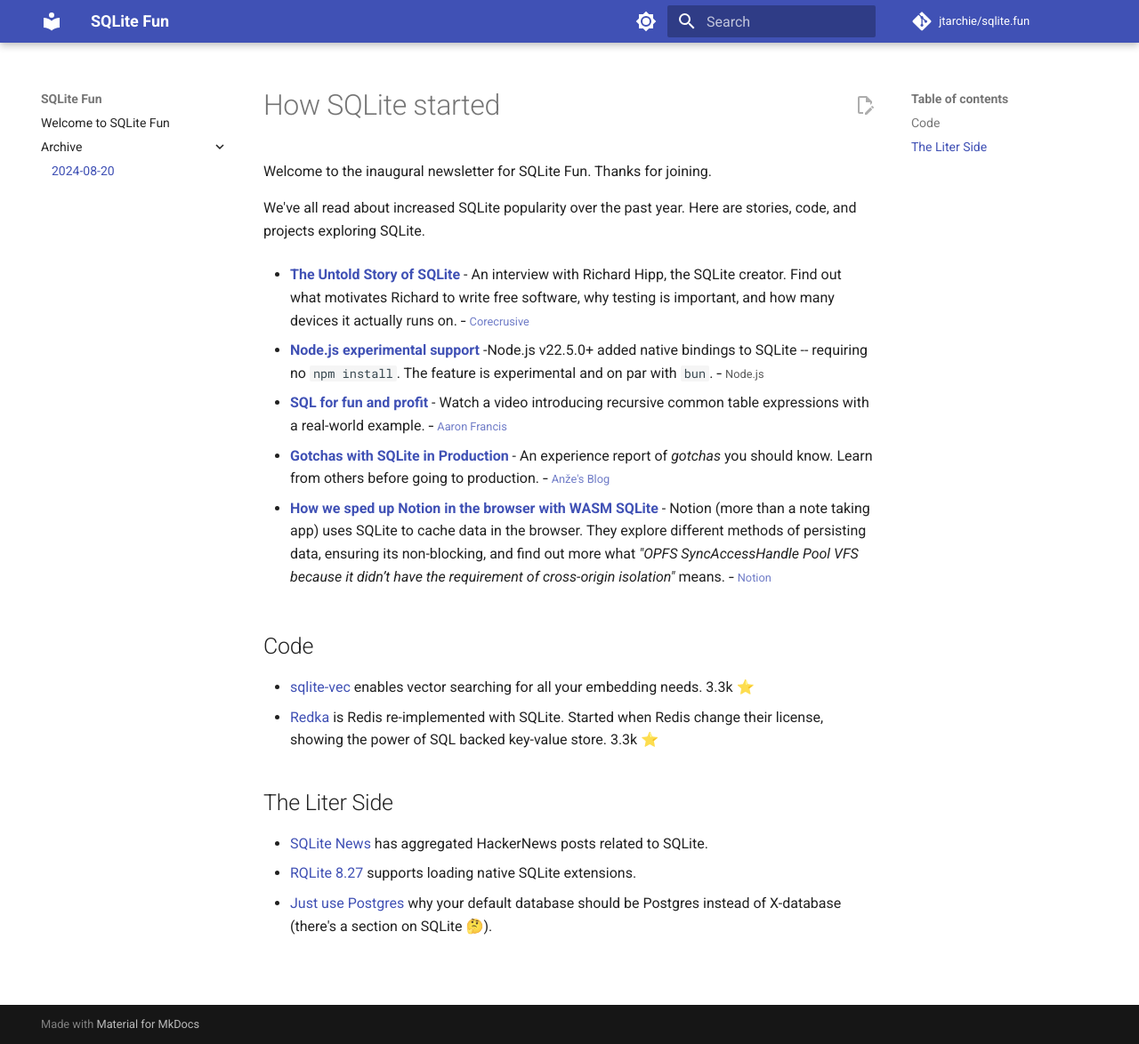
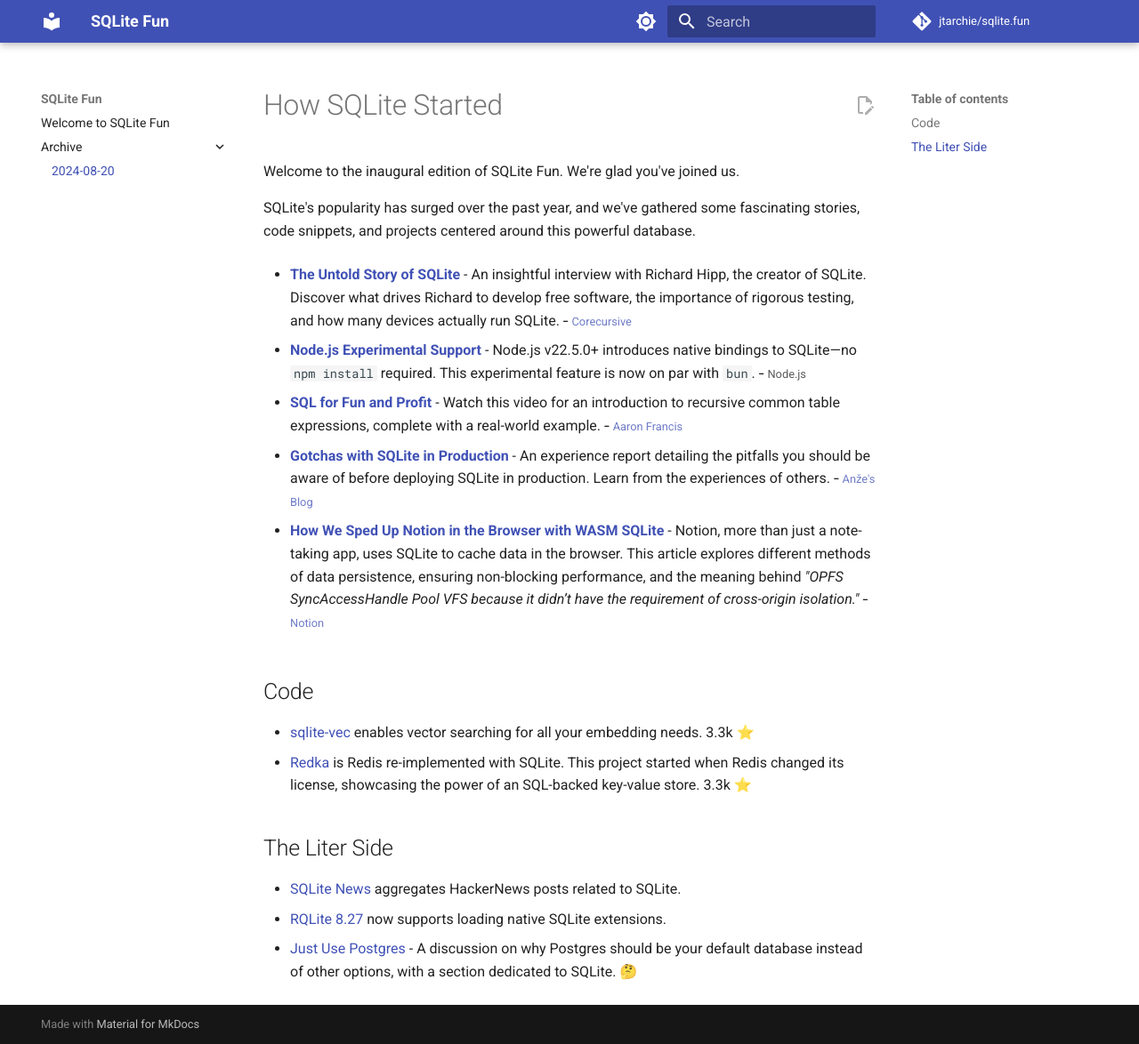
Before and after one commit to jtarchie/sqlite.fun, an MkDocs documentation site: the page built from docs/archive/2024-08-20.md, in a window 1280 px wide and 1174 px high. Shown: the whole window at 89% size. Built offline with MkDocs 1.6.1 and Material for MkDocs 9.7.7, drawn with Linux system fonts in a browser that asks for light colours; comment, search, counter and statistics services are not loaded.

Commit message:
fix grammar

```diff
--- a/docs/archive/2024-08-20.md
+++ b/docs/archive/2024-08-20.md
@@ -2,31 +2,29 @@
 title: 2024-08-20
 ---
 
-# How SQLite started
+# How SQLite Started
 
-Welcome to the inaugural newsletter for SQLite Fun. Thanks for joining.
+Welcome to the inaugural edition of SQLite Fun. We're glad you've joined us.
 
-We've all read about increased SQLite popularity over the past year. Here are
-stories, code, and projects exploring SQLite.
+SQLite's popularity has surged over the past year, and we've gathered some fascinating stories, code snippets, and projects centered around this powerful database.
 
-- [**The Untold Story of SQLite**](https://corecursive.com/066-sqlite-with-richard-hipp/) - An interview with Richard Hipp, the SQLite creator. Find out what motivates Richard to write free software, why testing is important, and how many devices it actually runs on. &dash; <small>
-  [Corecrusive](https://corecursive.com)</small>
+- [**The Untold Story of SQLite**](https://corecursive.com/066-sqlite-with-richard-hipp/) - An insightful interview with Richard Hipp, the creator of SQLite. Discover what drives Richard to develop free software, the importance of rigorous testing, and how many devices actually run SQLite. &dash; <small>[Corecursive](https://corecursive.com)</small>
 
-- [**Node.js experimental support**](https://nodejs.org/api/sqlite.html) -Node.js v22.5.0+ added native bindings to SQLite -- requiring no `npm install`. The feature is experimental and on par with `bun`. &dash; <small>Node.js</small>
+- [**Node.js Experimental Support**](https://nodejs.org/api/sqlite.html) - Node.js v22.5.0+ introduces native bindings to SQLite—no `npm install` required. This experimental feature is now on par with `bun`. &dash; <small>Node.js</small>
 
-- [**SQL for fun and profit**](https://www.youtube.com/watch?v=sf_V8NC58gg) - Watch a video introducing recursive common table expressions with a real-world example. &dash; <small> [Aaron Francis](https://www.youtube.com/@aarondfrancis)</small>
+- [**SQL for Fun and Profit**](https://www.youtube.com/watch?v=sf_V8NC58gg) - Watch this video for an introduction to recursive common table expressions, complete with a real-world example. &dash; <small>[Aaron Francis](https://www.youtube.com/@aarondfrancis)</small>
 
-- [**Gotchas with SQLite in Production**](https://blog.pecar.me/sqlite-prod) - An experience report of _gotchas_ you should know. Learn from others before going to production. &dash; <small>[Anže's Blog](https://blog.pecar.me)</small>
+- [**Gotchas with SQLite in Production**](https://blog.pecar.me/sqlite-prod) - An experience report detailing the pitfalls you should be aware of before deploying SQLite in production. Learn from the experiences of others. &dash; <small>[Anže's Blog](https://blog.pecar.me)</small>
 
-- [**How we sped up Notion in the browser with WASM SQLite**](https://www.notion.so/blog/how-we-sped-up-notion-in-the-browser-with-wasm-sqlite) - Notion (more than a note taking app) uses SQLite to cache data in the browser. They explore different methods of persisting data, ensuring its non-blocking, and find out more what _"OPFS SyncAccessHandle Pool VFS because it didn’t have the requirement of cross-origin isolation"_ means. &dash; <small>[Notion](https://www.notion.so) </small>
+- [**How We Sped Up Notion in the Browser with WASM SQLite**](https://www.notion.so/blog/how-we-sped-up-notion-in-the-browser-with-wasm-sqlite) - Notion, more than just a note-taking app, uses SQLite to cache data in the browser. This article explores different methods of data persistence, ensuring non-blocking performance, and the meaning behind _"OPFS SyncAccessHandle Pool VFS because it didn’t have the requirement of cross-origin isolation."_ &dash; <small>[Notion](https://www.notion.so)</small>
 
 ## Code
 
 - [sqlite-vec](https://github.com/asg017/sqlite-vec) enables vector searching for all your embedding needs. 3.3k ⭐️
-- [Redka](https://github.com/nalgeon/redka) is Redis re-implemented with SQLite. Started when Redis change their license, showing the power of SQL backed key-value store. 3.3k ⭐️
+- [Redka](https://github.com/nalgeon/redka) is Redis re-implemented with SQLite. This project started when Redis changed its license, showcasing the power of an SQL-backed key-value store. 3.3k ⭐️
 
 ## The Liter Side
 
-- [SQLite News](https://sqlite.news/) has aggregated HackerNews posts related to SQLite.
-- [RQLite 8.27](https://www.philipotoole.com/rqlite-8-27-loadable-sqlite-extensions-support/) supports loading native SQLite extensions.
-- [Just use Postgres](https://mccue.dev/pages/8-16-24-just-use-postgres) why your default database should be Postgres instead of X-database (there's a section on SQLite 🤔).
+- [SQLite News](https://sqlite.news/) aggregates HackerNews posts related to SQLite.
+- [RQLite 8.27](https://www.philipotoole.com/rqlite-8-27-loadable-sqlite-extensions-support/) now supports loading native SQLite extensions.
+- [Just Use Postgres](https://mccue.dev/pages/8-16-24-just-use-postgres) - A discussion on why Postgres should be your default database instead of other options, with a section dedicated to SQLite. 🤔
```
